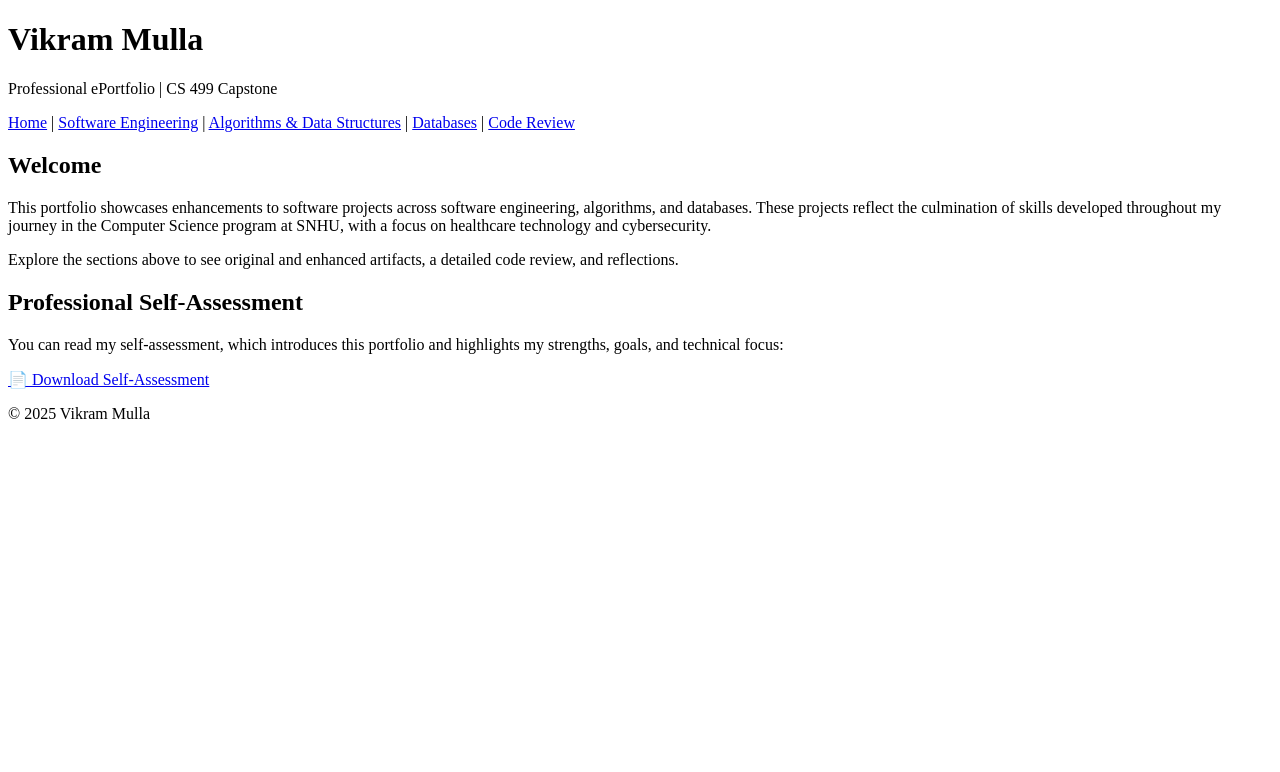
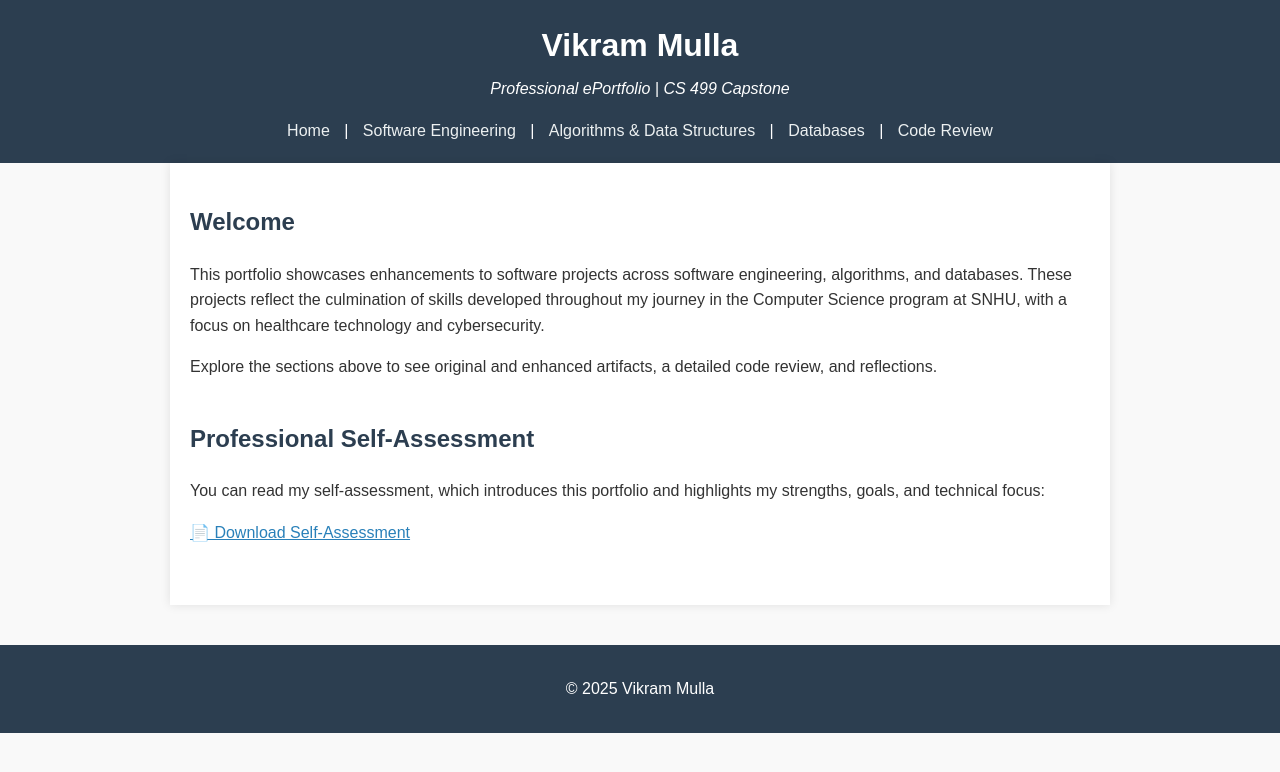
Before and after one commit to Vikram-Mulla/Vikram-Mulla.github.io, a plain HTML site: page index.html in a window 1280 px wide. Drawn offline with Linux system fonts and the light colour scheme.

Commit message:
Added style.css to restore page styling

```diff
--- a/index.html
+++ b/index.html
@@ -5,7 +5,7 @@
   <meta charset="UTF-8" />
   <meta name="viewport" content="width=device-width, initial-scale=1.0"/>
   <title>Vikram Mulla - ePortfolio</title>
-  <link rel="stylesheet" href="/styles.css" />
+  <link rel="stylesheet" href="/style.css" />
 </head>
 <body>
   <header>
--- /dev/null
+++ b/style.css
@@ -0,0 +1,67 @@
+
+body {
+  font-family: Arial, sans-serif;
+  line-height: 1.6;
+  margin: 0;
+  padding: 0;
+  background-color: #f9f9f9;
+  color: #333;
+}
+
+header {
+  background-color: #2c3e50;
+  color: white;
+  padding: 20px 0;
+  text-align: center;
+}
+
+header h1 {
+  margin: 0;
+}
+
+header p {
+  margin-top: 5px;
+  font-style: italic;
+}
+
+nav {
+  margin-top: 10px;
+}
+
+nav a {
+  color: #ecf0f1;
+  margin: 0 10px;
+  text-decoration: none;
+}
+
+nav a:hover {
+  text-decoration: underline;
+}
+
+main {
+  padding: 20px;
+  max-width: 900px;
+  margin: 0 auto;
+  background: white;
+  box-shadow: 0 0 10px rgba(0, 0, 0, 0.1);
+}
+
+section {
+  margin-bottom: 40px;
+}
+
+h2 {
+  color: #2c3e50;
+}
+
+a {
+  color: #2980b9;
+}
+
+footer {
+  text-align: center;
+  padding: 15px 0;
+  background-color: #2c3e50;
+  color: white;
+  margin-top: 40px;
+}
```
Also changed, not shown: artifacts/databases.html (+1 -1 lines), artifacts/software-design.html (+1 -1 lines).
